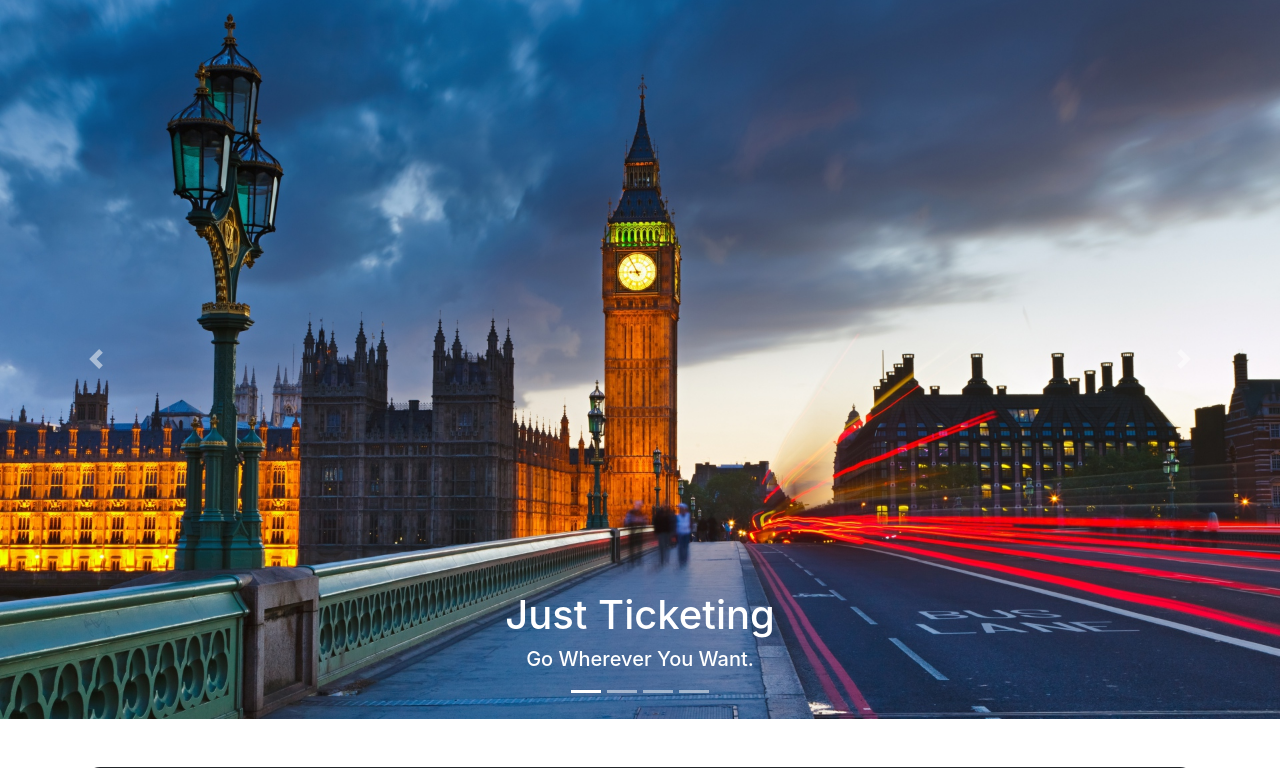
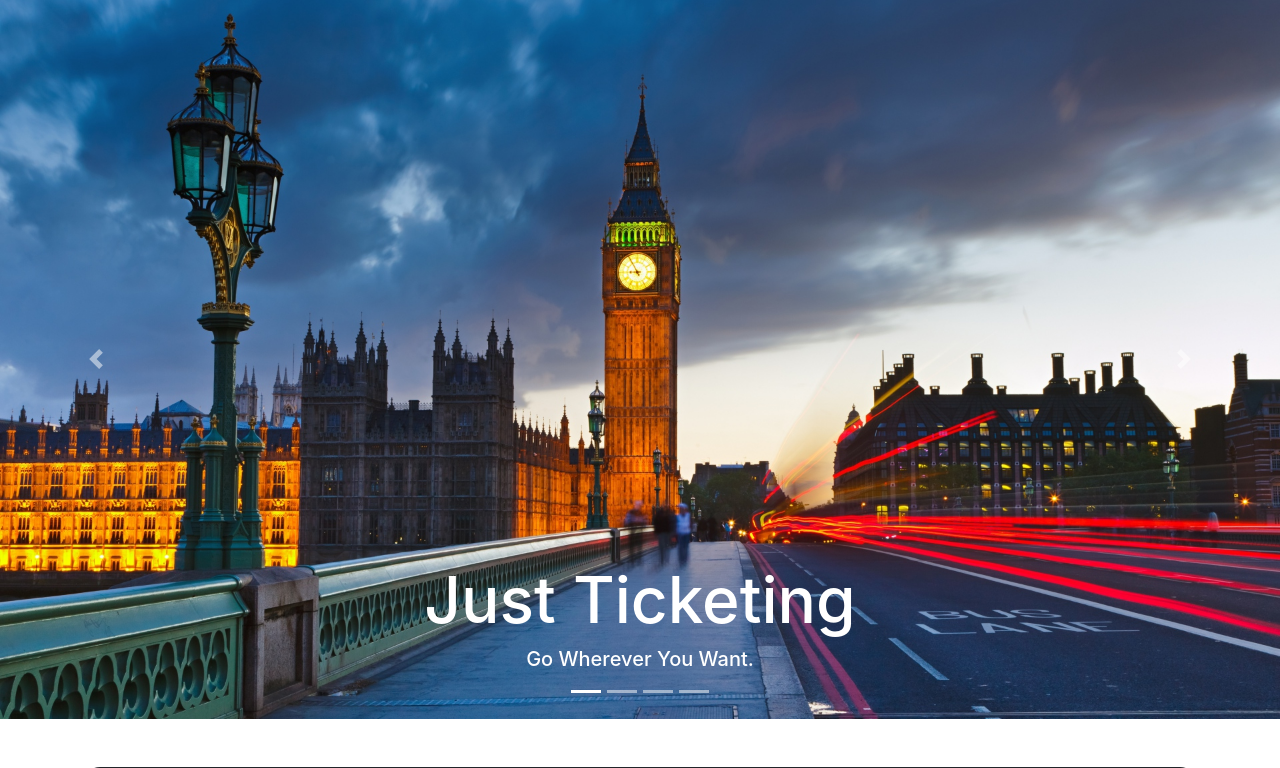
Before and after one commit to adm2656/2017_website_design_final_project, a PHP site: page / in a window 1280 px wide. Shown: the part 57-825 px from the top of the page. Run offline with PHP 8.4, Linux system fonts and the light colour scheme; data comes from the database, SQL or seed files in the repository; data that the repository does not hold is empty; some libraries are stand-ins or nearby versions.

Commit message:
back to 1.0 verson

```diff
--- a/index.php
+++ b/index.php
@@ -27,6 +27,9 @@
 
                 color: rgb(255, 255, 255);
 
+            }
+	    h1 {
+                font-size: 8vh;
             }
             .table-borderless td,.table-borderless th {
 
```
